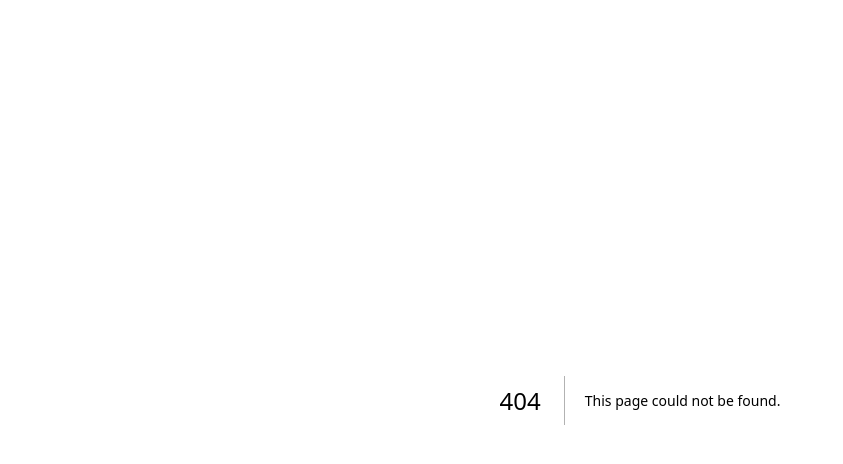
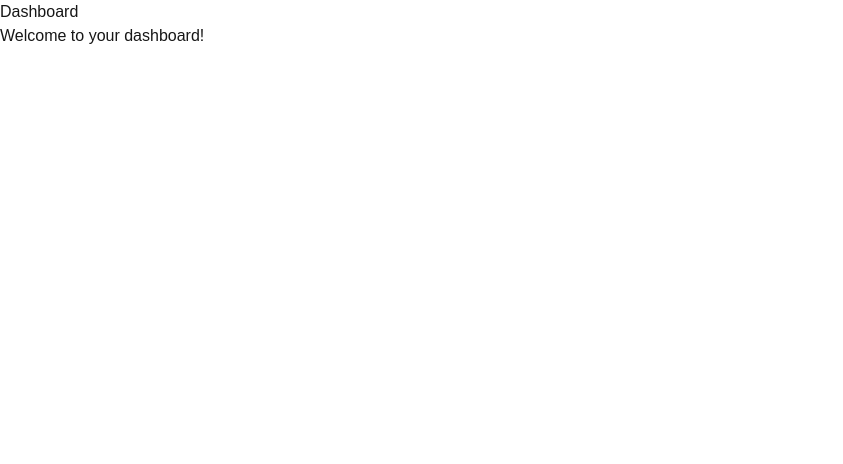
Before and after one commit to syiaral/expense-tracker, a Next.js app: page /dashboard in a window 1280 px wide. Before the commit this address had no page. Shown: the top 464 px of the page, without its empty margins (0-843 px from the left). Built offline with nearby package versions, Linux system fonts and the light colour scheme.

Commit message:
add dashboard

```diff
--- /dev/null
+++ b/app/dashboard/page.js
@@ -0,0 +1,8 @@
+export default function Dashboard() {
+  return (
+    <main>
+      <h1>Dashboard</h1>
+      <p>Welcome to your dashboard!</p>
+    </main>
+  );
+}
```
